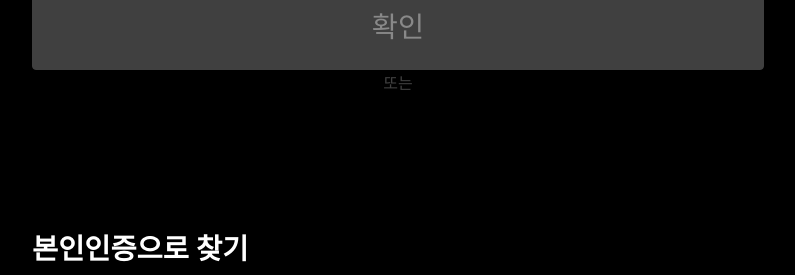
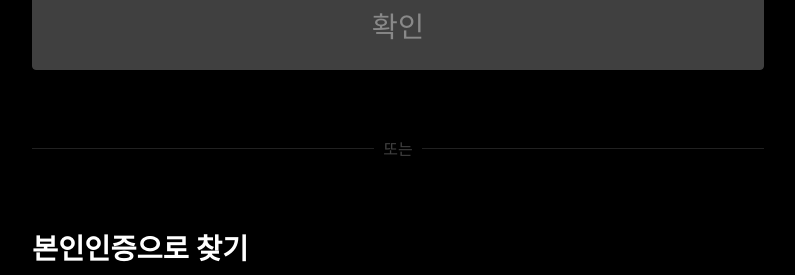
Before and after one commit to seumomo/Project-F4, a website: page src/views/login.html in a window 1280 px wide. Shown: the part 443-718 px from the top of the page, 242-1037 px from the left. Drawn offline with nearby package versions, Linux system fonts and the light colour scheme; a web font is replaced by a local one.

Commit message:
or(또는) 구현 및 css 완료

```diff
--- a/src/scss/pages/login.scss
+++ b/src/scss/pages/login.scss
@@ -61,11 +61,31 @@
 }
 
 .or{
-  height: rem(156px);
+  height: rem(16px);
   font-size: rem(16px);
   color: $gray7;
-  text-align: center;
+  @include flexbox($justify: center, $items: center);
+  @include paddingY(78px);
+
+  p{
+    min-width: rem(48px);
+    color: $gray7;
+    text-align: center;
+  }
 }
+
+.or::after,
+.or::before{
+  content: '';
+    display: block;
+    width: 100%;
+    height: 1px;
+    border: none;
+    background-color: $dark-bg-2;
+}
+
+
+
 
 .useId{
   width: rem(732px);
--- a/src/views/login.html
+++ b/src/views/login.html
@@ -30,13 +30,14 @@
         <button type="submit" class="useEmail__check">확인</button>
       </fieldset>
     </form>
-  </div>
-  <div class="or">또는</div>
+    <div class="or"><p>또는</p></div>
   <div class="useId">
     <h3 class="useId__identity">본인인증으로 찾기</h3>
     <span class="useId__possible">이미 본인인증 완료된 계정에 한하여 아이디 찾기가 가능합니다.</span>
     <div class="useId__identityBtn"><a href="/">본인인증하기</a></div>
   </div>
+  </div>
+
 </main>
 
 <footer class="footer">
```
Also changed, not shown: src/style/login.css, 1 other file.
